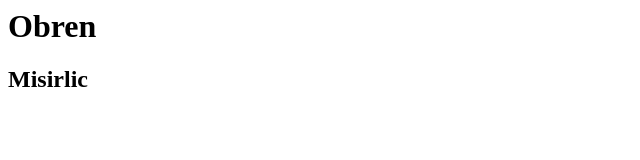
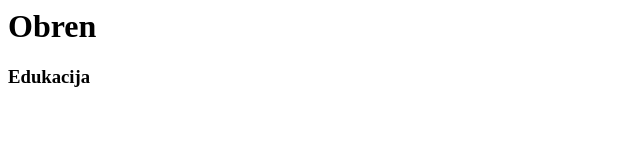
Before and after one commit to MIsirlic-Obren/cv, a plain HTML site: page index.html in a window 1280 px wide. Shown: the full height of the page, 0-640 px from the left. Drawn offline with Linux system fonts and the light colour scheme.

Commit message:
Dodata sekcija Edukacija

```diff
--- a/index.html
+++ b/index.html
@@ -1,2 +1,2 @@
 <h1>Obren</h1>
-<h2>Misirlic</h2>
+<h3>Edukacija</h3>
```
